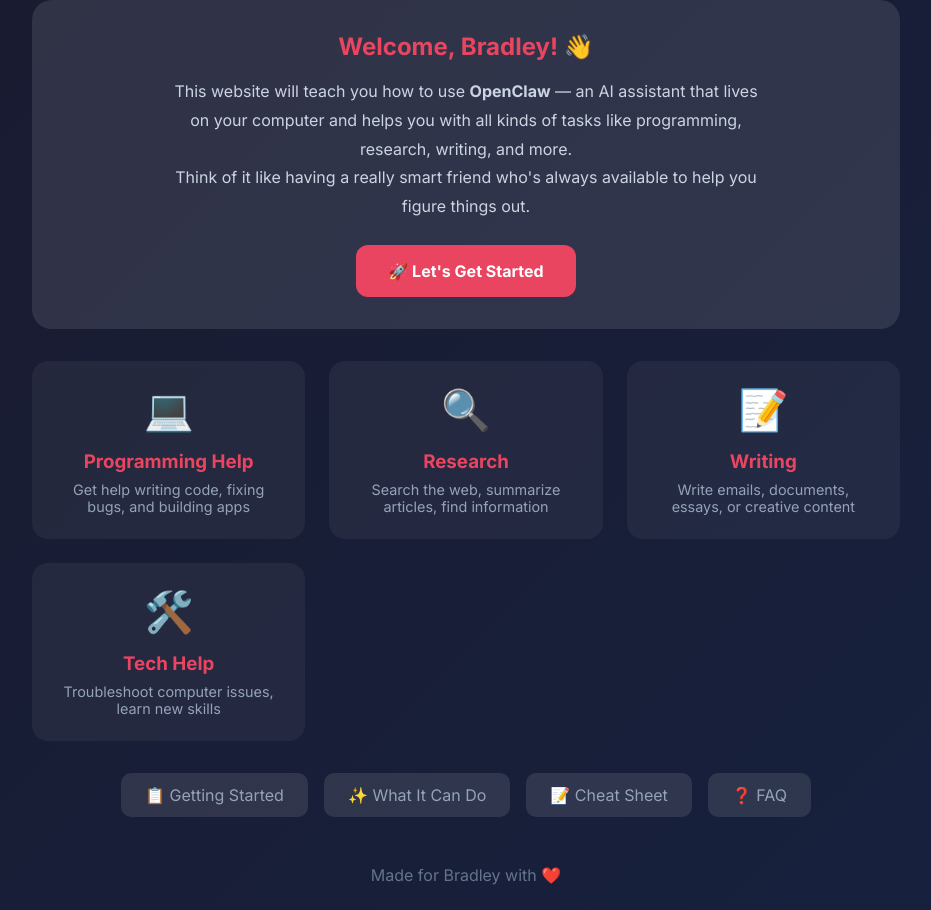
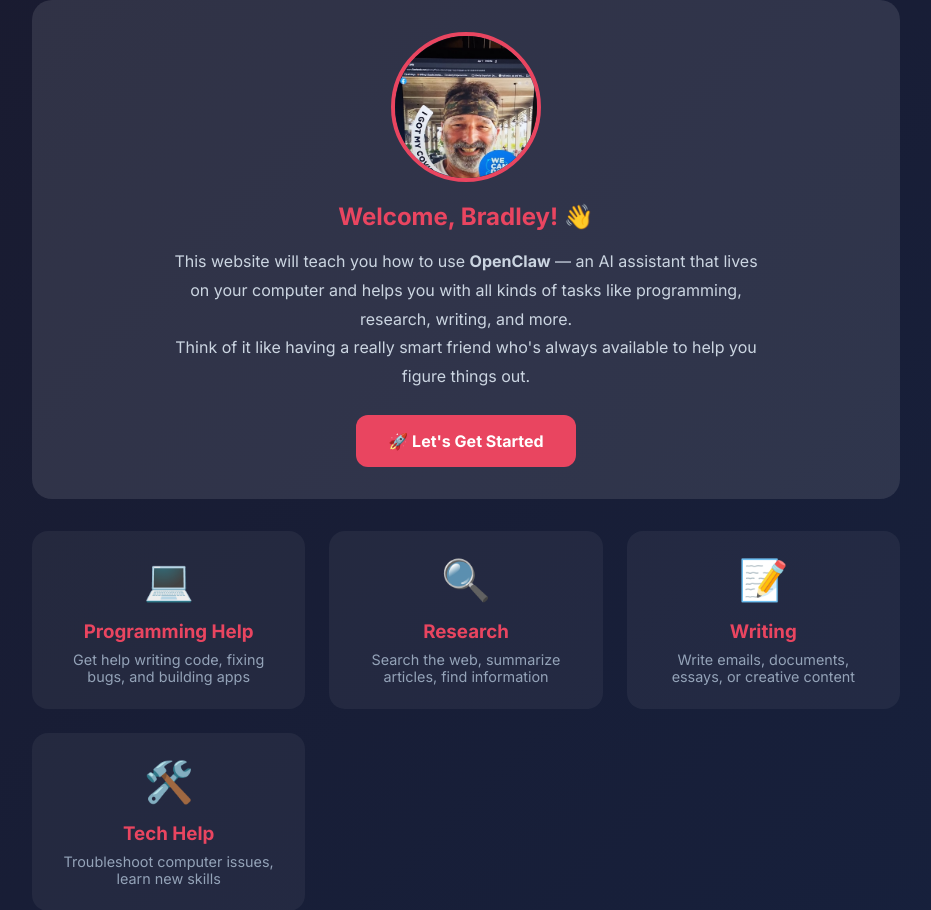
Before and after one commit to Liberty-Emporium/Bradley-Guide, a Flask app: page / in a window 1280 px wide. Shown: the part 241-1151 px from the top of the page, without its empty margins (174-1105 px from the left). Run offline with Flask 3, Linux system fonts and the light colour scheme.

Commit message:
Add Bradley's photo to landing page

```diff
--- a/templates/index.html
+++ b/templates/index.html
@@ -44,6 +44,7 @@
         </header>
 
         <div class="intro-card">
+            <img src="{{ url_for('static', filename='bradley.jpg') }}" alt="Bradley" style="width:150px;height:150px;border-radius:50%;margin-bottom:1rem;object-fit:cover;border:4px solid #e94560;">
             <h2>Welcome, Bradley! 👋</h2>
             <p>This website will teach you how to use <strong>OpenClaw</strong> — an AI assistant that lives on your computer and helps you with all kinds of tasks like programming, research, writing, and more.</p>
             <p>Think of it like having a really smart friend who's always available to help you figure things out.</p>
```
Also changed, not shown: static/bradley.jpg (added).
